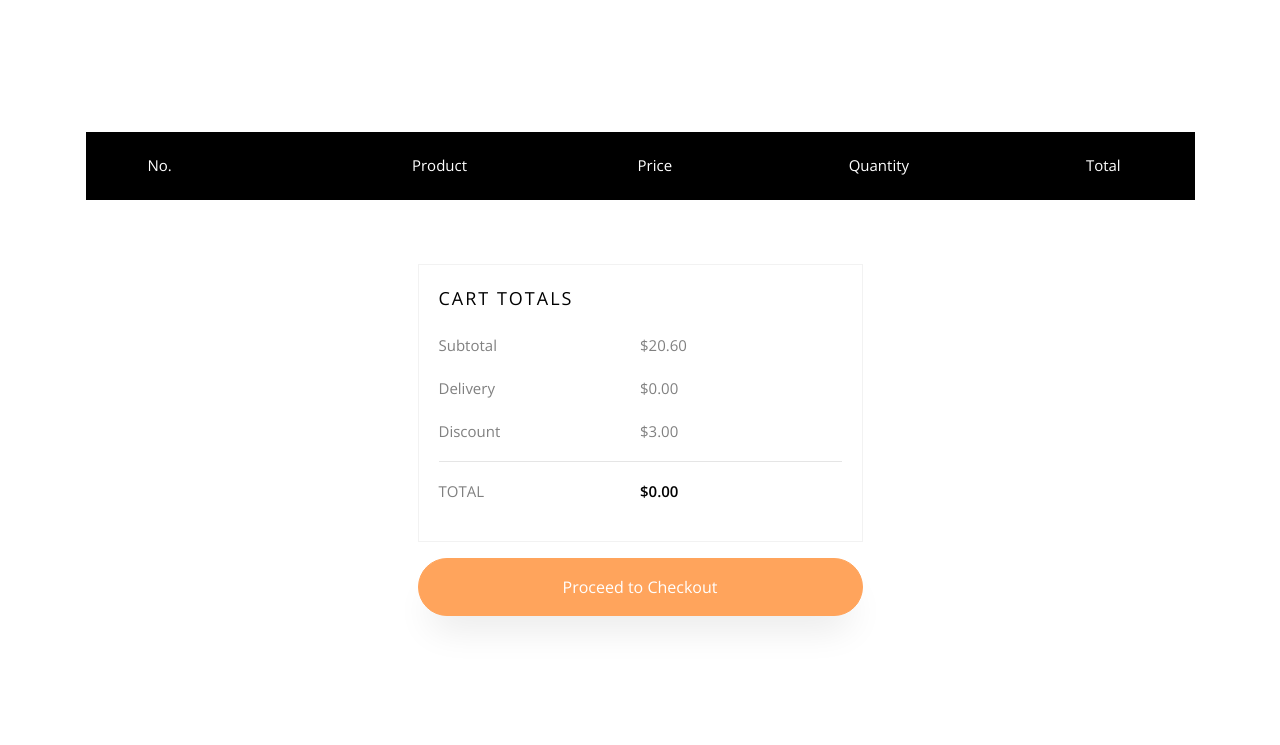
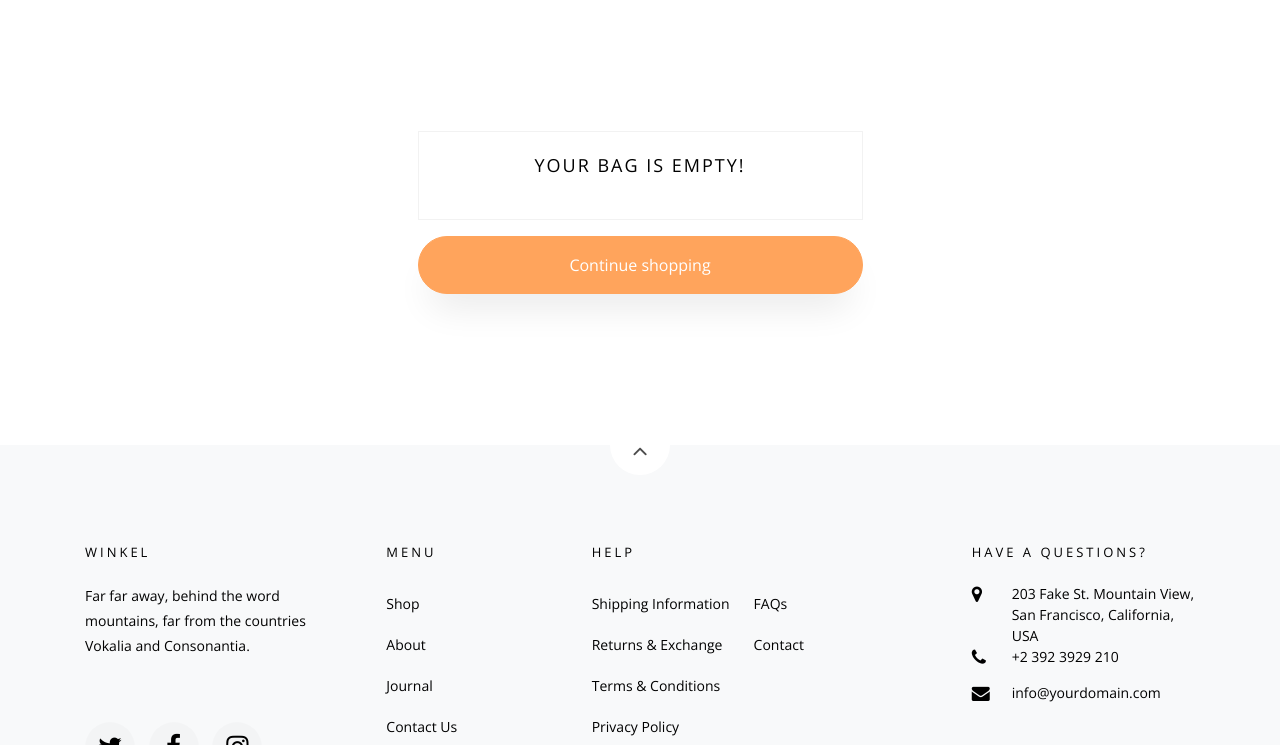
Before and after one commit to HuyNguyen260398/Sneaky, a Django app: page /cart/ in a window 1280 px wide. Shown: the part 466-1211 px from the top of the page. Run offline with Django 3.2, Linux system fonts and the light colour scheme; data comes from the database, SQL or seed files in the repository; both versions use the stored data as it was after the commit; lists and menus that the app fills with data are empty; some libraries are stand-ins or nearby versions; some web fonts are replaced.

Commit message:
Completed Cart App.

```diff
--- a/src/carts/templates/carts/cart.html
+++ b/src/carts/templates/carts/cart.html
@@ -8,6 +8,7 @@
 
   <section class="ftco-section ftco-cart">
   <div class="container">
+    {% if cart.get_cart_count > 0 %}
       <div class="row">
         <div class="col-md-12 ftco-animate">
           <div class="cart-list">
@@ -27,7 +28,7 @@
                 <tr class="text-center">
                   <td scope="row">{{ forloop.counter }}</td>
 
-                <td class="product-remove"><a href="{{ item.product.get_remove_item_url }}"><span class="ion-ios-close"></span></a></td>
+                  <td class="product-remove"><a href="{{ item.product.get_remove_from_cart_url }}"><span class="ion-ios-close"></span></a></td>
 
                   <td class="image-prod"><div class="img" style="background-image:url({{ item.product.get_main_img.image.url }}); width:120px; height:128px;"></div></td>
 
@@ -40,13 +41,13 @@
                   <td class="quantity">
                     <div class="input-group mb-3">
                       <span class="input-group-btn mr-2">
-                      	<a href="{{ item.product.get_remove_from_cart_url }}" class="quantity-left-minus btn"  data-type="minus" data-field="">
+                        	<a href="{{ item.product.get_decrease_cart_url }}" class="quantity-left-minus btn"  data-type="minus" data-field="">
                            <i class="ion-ios-remove"></i>
                         	</a>
                     		</span>
                      	<input type="text" id="quantity" name="quantity" class="form-control input-number" value="{{ item.quantity }}" min="1" max="100">
                      	<span class="input-group-btn ml-2">
-                      	<a href="{{ item.product.get_add_to_cart_url }}" class="quantity-right-plus btn" data-type="plus" data-field="">
+                        	<a href="{{ item.product.get_increase_cart_url }}" class="quantity-right-plus btn" data-type="plus" data-field="">
                              <i class="ion-ios-add"></i>
                          </a>
                      	</span>
@@ -59,9 +60,6 @@
 
               </tbody>
             </table>
-          <div class="cart-item-remove-form" style='display:none'>
-            {% include 'carts/snippets/remove.html' %}
-          </div>
           </div>
         </div>
       </div>
@@ -90,6 +88,17 @@
           <p class="text-center"><a href="checkout.html" class="btn btn-primary py-3 px-4">Proceed to Checkout</a></p>
         </div>
       </div>
+    {% else %}
+      <div class="row justify-content-center">
+        <div class="col col-lg-5 col-md-6 cart-wrap ftco-animate">
+          <div class="cart-total justify-content-center mb-3">
+              <h3 class="text-center">Your bag is empty!</h3>
+          </div>
+          <p class="text-center"><a href="{% url 'products:list' %}" class="btn btn-primary py-3 px-4">Continue shopping</a></p>
+        </div>
+      </div>
+      <!-- <p class="lead">Your bag is empty!</p> -->
+    {% endif %}
   </div>
   </section>
 
--- a/src/carts/templatetags/cart_template_tags.py
+++ b/src/carts/templatetags/cart_template_tags.py
@@ -9,9 +9,3 @@
 def cart_item_count(request):
     cart, new_cart = Cart.objects.new_or_get(request)
     return cart.get_cart_count()
-
-
-# @register.filter
-# def cart_total(request):
-#     cart, new_cart = Cart.objects.new_or_get(request)
-#     return cart.get_total
--- a/src/carts/urls.py
+++ b/src/carts/urls.py
@@ -5,7 +5,8 @@
     cart_update,
     add_to_cart,
     remove_from_cart,
-    remove_item_from_cart,
+    increase_cart,
+    decrease_cart,
     # checkout_home,
     # checkout_done_view,
 )
@@ -14,9 +15,10 @@
 
 urlpatterns = [
     path('', cart_home, name='home'),
-    path('add-to-cart/<slug:slug>/', add_to_cart, name='add-to-cart'),
+    path('add-to-cart/', add_to_cart, name='add-to-cart'),
     path('remove_from_cart/<slug:slug>/', remove_from_cart, name='remove_from_cart'),
-    path('remove_item_from_cart/<slug:slug>/', remove_item_from_cart, name='remove_item'),
+    path('increase_cart/<slug:slug>/', increase_cart, name='increase_cart'),
+    path('decrease_cart/<slug:slug>/', decrease_cart, name='decrease_cart'),
     # path('checkout/', checkout_home, name='checkout'),
     # path('checkout/succes', checkout_done_view, name='success'),
     path('update/', cart_update, name='update'),
--- a/src/carts/views.py
+++ b/src/carts/views.py
@@ -63,11 +63,48 @@
     return redirect('cart:home')
 
 
-def add_to_cart(request, slug):
+def add_to_cart(request):
+    product_id = request.POST.get('product_id')
+    color_id = request.POST.get('color_id')
+    size_id = request.POST.get('size_id')
+
+    # product = get_object_or_404(ProductVariant, slug=product_slug)
+    product = ProductVariant.objects.get(
+        product__id=product_id, color__id=color_id, size__id=size_id)
+    if product is not None:
+        cart, new_cart = Cart.objects.new_or_get(request)
+        item_qs = cart.items.filter(product__slug=product.slug)
+        if item_qs.exists():
+            cart_item = item_qs[0]
+            cart_item.quantity += 1
+            cart_item.save()
+        else:
+            cart_item = CartItem.objects.create(product=product)
+            cart.items.add(cart_item)
+
+        if request.is_ajax():
+            json_data = {
+                'cartItemCount': cart.get_cart_count(),
+            }
+            return JsonResponse(json_data, status=200)
+    return redirect('cart:home')
+
+
+def remove_from_cart(request, slug):
     product = get_object_or_404(ProductVariant, slug=slug)
     if product is not None:
         cart, new_cart = Cart.objects.new_or_get(request)
-        # cart_item, new_item = CartItem.objects.get_or_create(product=product)
+        item_qs = cart.items.filter(product__slug=product.slug)
+        if item_qs.exists():
+            cart_item = item_qs[0]
+            cart.items.remove(cart_item)
+    return redirect('cart:home')
+
+
+def increase_cart(request, slug):
+    product = get_object_or_404(ProductVariant, slug=slug)
+    if product is not None:
+        cart, new_cart = Cart.objects.new_or_get(request)
         item_qs = cart.items.filter(product__slug=product.slug)
         if item_qs.exists():
             cart_item = item_qs[0]
@@ -79,7 +116,7 @@
     return redirect('cart:home')
 
 
-def remove_from_cart(request, slug):
+def decrease_cart(request, slug):
     product = get_object_or_404(ProductVariant, slug=slug)
     if product is not None:
         cart, new_cart = Cart.objects.new_or_get(request)
@@ -91,17 +128,6 @@
                 cart_item.save()
             else:
                 cart.items.remove(cart_item)
-    return redirect('cart:home')
-
-
-def remove_item_from_cart(request, slug):
-    product = get_object_or_404(ProductVariant, slug=slug)
-    if product is not None:
-        cart, new_cart = Cart.objects.new_or_get(request)
-        item_qs = cart.items.filter(product__slug=product.slug)
-        if item_qs.exists():
-            cart_item = item_qs[0]
-            cart.items.remove(cart_item)
     return redirect('cart:home')
 
 
--- a/src/static/js/custom.js
+++ b/src/static/js/custom.js
@@ -88,134 +88,118 @@
   }
 
   // Cart + Add Products
-  var productForm = $('.form-product-ajax')
 
-  // function getOwnedProduct(productId, submitSpan){
-  //   var actionEndpoint = '/orders/endpoint/verify/ownership/'
-  //   var httpMethod = 'GET'
-  //   var data = {
-  //     product_id: productId
-  //   }
-  //
-  //   $.ajax({
-  //     url: actionEndpoint,
-  //     method: httpMethod,
-  //     data: data,
-  //     success: function(data){
-  //       console.log(data)
-  //       if (data.owner){
-  //         submitSpan.html("<a class='btn btn-warning' href='/library/'>In Library</a>")
-  //       }
-  //     },
-  //     error: function(error){
-  //       console.log(error)
-  //     }
-  //   })
-  // }
-  //
-  // $.each(productForm, function(index, object){
-  //   var $this = $(this)
-  //   var isUser = $this.attr('data-user')
-  //   var submitSpan = $this.find('.submit-span')
-  //   var productInput = $this.find("[name='product_id']")
-  //   var productId = productInput.attr('value')
-  //   var productIsDigital = productInput.attr('data-is-digital')
-  //
-  //   if (productIsDigital && isUser){
-  //     var isOwned = getOwnedProduct(productId, submitSpan)
-  //   }
-  // })
+  $('#add-cart-btn').click(function(event){
 
-  productForm.submit(function(event){
     event.preventDefault()
-    var thisForm = $(this)
-    var actionEndpoint = thisForm.attr('data-endpoint')
-    var httpMethod = thisForm.attr('method')
-    var formData = thisForm.serialize()
+    var actionEndpoint = $(this).attr('data-endpoint')
+    var productId = $(this).attr('data-product')
+    var colorId = $(this).attr('data-color')
+    var sizeId = $('input[name=product-size]:checked').val()
 
+    if(!sizeId){
+      $.confirm({
+          title: 'Oops!',
+          content: 'Please choose your size!',
+          type: 'orange',
+          typeAnimated: true,
+          buttons: {
+              tryAgain: {
+                  text: 'OK',
+                  btnClass: 'btn-orange',
+                  action: function(){
+                  }
+              },
+              close: function () {
+              }
+          }
+      });
+    }else{
+      // alert(productId + " " + colorId + " " + sizeId)
       $.ajax({
         url: actionEndpoint,
-      method: httpMethod,
-      data: formData,
+        method: "POST",
+        data: {
+          product_id: productId,
+          color_id: colorId,
+          size_id: sizeId,
+        },
         success: function(data){
-        var submitSpan = thisForm.find(".submit-span")
           var navbarCount = $(".navbar-cart-count")
-
-        if (data.added){
-          // submitSpan.html("<div class='btn-group'><a class='btn btn-danger' href='/cart/'>In cart </a><button type='submit' class='btn btn-danger'><i class='fas fa-trash'></i> Remove</button></div>")
-          navbarCount.html("<i class='fas fa-shopping-cart'></i> [" + data.cartItemCount + "]")
-        } else {
-          // submitSpan.html("<button type='submit' class='btn btn-success'><i class='fas fa-cart-plus'></i> Add to cart</button>")
-          if (data.cartItemCount > 0){
           navbarCount.html("<i class='fas fa-shopping-bag'></i> [" + data.cartItemCount + "]")
-          } else {
-            navbarCount.html("<i class='fas fa-shopping-bag'></i> [0] ")
+          // alert('success')
+          $.confirm({
+              title: 'Success!',
+              content: 'Item added to your bag!',
+              type: 'green',
+              typeAnimated: true,
+              buttons: {
+                  tryAgain: {
+                      text: 'OK',
+                      btnClass: 'btn-green',
+                      action: function(){
+                      }
+                  },
+                  close: function () {
                   }
               }
-
-        var currentPath = window.location.href
-        if (currentPath.indexOf('cart') != -1){
-          refreshCart()
-        }
+          });
         },
         error: function(error){
-        $.alert({
-          title: "Oops!!!!!!!!!!!!!!!!",
-          content: error,
-          theme: "modern",
-        })
-      }
-    })
-  })
-
-  function refreshCart(){
-    var cartTable = $('.cart-table')
-    var cartBody = cartTable.find('.cart-body')
-    var productRows = cartBody.find('.cart-product')
-    var currentUrl = window.location.href
-
-    var refreshCartUrl = '/api/cart/'
-    var refreshCartMethod = 'GET'
-
-    $.ajax({
-      url: refreshCartUrl,
-      method: refreshCartMethod,
-      data: {},
-      success: function(data){
-        console.log(data)
-        var hiddenCartItemRemoveForm = $('.cart-item-remove-form')
-        if (data.products.length > 0){
-          productRows.html(" ")
-          i = data.products.length
-          $.each(data.products, function(index, value){
-            var newCartItemRemove = hiddenCartItemRemoveForm.clone()
-            newCartItemRemove.css('display', 'block')
-            newCartItemRemove.find('.cart-item-product-id').val(value.id)
-
-            itemIndex = "<tr><th scope='row'>" + i + "</th>"
-            itemRemove = "<td class='product-remove'>" + newCartItemRemove.html() + "</td>"
-            itemImage = "<td class='image-prod'><div class='img' style='background-image:url(" +  value.image + ");'></div></td>"
-            itemName = "<td class='product-name'><h3>" + value.name + "</h3></td>"
-            itemPrice = "<td class='price'>$" + value.price + "</td>"
-            itemQuantity = "<td class='quantity'><div class='input-group mb-3'><input type='text' name='quantity' class='quantity form-control input-number' value='1' min='1' max='100'></div></td>"
-            itemTotal = "<td class='total'>$4.90</td></tr>"
-
-            cartBody.prepend(itemIndex, itemRemove, itemImage, itemName, itemPrice, itemQuantity, itemTotal)
-            i--
-          })
-          cartBody.find('.cart-subtotal').text(data.subtotal)
-          cartBody.find('.cart-total').text(data.total)
-        } else {
-          window.location.href = currentUrl
-        }
-      },
-      error: function(errorData){
-        $.alert({
-          title: "Oops!!!!",
-          content: errorData,
-          theme: "modern",
-        })
+          alert(error)
         }
       })
     }
   })
+
+//   function refreshCart(){
+//     var cartTable = $('.cart-table')
+//     var cartBody = cartTable.find('.cart-body')
+//     var productRows = cartBody.find('.cart-product')
+//     var currentUrl = window.location.href
+//
+//     var refreshCartUrl = '/api/cart/'
+//     var refreshCartMethod = 'GET'
+//
+//     $.ajax({
+//       url: refreshCartUrl,
+//       method: refreshCartMethod,
+//       data: {},
+//       success: function(data){
+//         console.log(data)
+//         var hiddenCartItemRemoveForm = $('.cart-item-remove-form')
+//         if (data.products.length > 0){
+//           productRows.html(" ")
+//           i = data.products.length
+//           $.each(data.products, function(index, value){
+//             var newCartItemRemove = hiddenCartItemRemoveForm.clone()
+//             newCartItemRemove.css('display', 'block')
+//             newCartItemRemove.find('.cart-item-product-id').val(value.id)
+//
+//             itemIndex = "<tr><th scope='row'>" + i + "</th>"
+//             itemRemove = "<td class='product-remove'>" + newCartItemRemove.html() + "</td>"
+//             itemImage = "<td class='image-prod'><div class='img' style='background-image:url(" +  value.image + ");'></div></td>"
+//             itemName = "<td class='product-name'><h3>" + value.name + "</h3></td>"
+//             itemPrice = "<td class='price'>$" + value.price + "</td>"
+//             itemQuantity = "<td class='quantity'><div class='input-group mb-3'><input type='text' name='quantity' class='quantity form-control input-number' value='1' min='1' max='100'></div></td>"
+//             itemTotal = "<td class='total'>$4.90</td></tr>"
+//
+//             cartBody.prepend(itemIndex, itemRemove, itemImage, itemName, itemPrice, itemQuantity, itemTotal)
+//             i--
+//           })
+//           cartBody.find('.cart-subtotal').text(data.subtotal)
+//           cartBody.find('.cart-total').text(data.total)
+//         } else {
+//           window.location.href = currentUrl
+//         }
+//       },
+//       error: function(errorData){
+//         $.alert({
+//           title: "Oops!!!!",
+//           content: errorData,
+//           theme: "modern",
+//         })
+//       }
+//     })
+//   }
+})
--- a/src/templates/base/css.html
+++ b/src/templates/base/css.html
@@ -1,30 +1,27 @@
 {% load static %}
 {% load compress %}
 
-<!-- Main CSS -->
+<!-- Template CSS -->
 <link href="https://fonts.googleapis.com/css?family=Open+Sans:300,400,600,700,800" rel="stylesheet">
-
 <link rel="stylesheet" href="{% static 'css/open-iconic-bootstrap.min.css' %}">
 <link rel="stylesheet" href="{% static 'css/animate.css' %}">
-
 <link rel="stylesheet" href="{% static 'css/owl.carousel.min.css' %}">
 <link rel="stylesheet" href="{% static 'css/owl.theme.default.min.css' %}">
 <link rel="stylesheet" href="{% static 'css/magnific-popup.css' %}">
-
 <link rel="stylesheet" href="{% static 'css/aos.css' %}">
-
 <link rel="stylesheet" href="{% static 'css/ionicons.min.css' %}">
-
 <link rel="stylesheet" href="{% static 'css/bootstrap-datepicker.css' %}">
 <link rel="stylesheet" href="{% static 'css/jquery.timepicker.css' %}">
-
 <link rel="stylesheet" href="{% static 'css/flaticon.css' %}">
 <link rel="stylesheet" href="{% static 'css/icomoon.css' %}">
 <link rel="stylesheet" href="{% static 'css/style.css' %}">
 
-
 <!-- Font Awesome -->
 <script src="https://kit.fontawesome.com/6c3b6f5228.js"></script>
+
+<!-- Jquery Confirm -->
+<link href="https://cdnjs.cloudflare.com/ajax/libs/jquery-confirm/3.3.4/jquery-confirm.min.css" rel="stylesheet">
+
 
 <!-- Custom CSS -->
 <style>
--- a/src/templates/base/js.html
+++ b/src/templates/base/js.html
@@ -1,7 +1,7 @@
 {% load static %}
 {% load compress %}
 
-
+<!-- Template JS -->
 <script src="{% static 'js/jquery.min.js' %}"></script>
 <script src="{% static 'js/jquery-migrate-3.0.1.min.js' %}"></script>
 <script src="{% static 'js/popper.min.js' %}"></script>
@@ -20,7 +20,7 @@
 <script src="{% static 'js/main.js' %}"></script>
 
 <!-- Jquery Confirm -->
-<script src="https://cdnjs.cloudflare.com/ajax/libs/jquery-confirm/3.3.2/jquery-confirm.min.js"></script>
+<script src="https://cdnjs.cloudflare.com/ajax/libs/jquery-confirm/3.3.4/jquery-confirm.min.js"></script>
 
 <!-- JS Render -->
 <script src='https://cdnjs.cloudflare.com/ajax/libs/jsrender/1.0.4/jsrender.min.js'></script>
```
Also changed, not shown: src/products/models.py (+6 -3 lines), src/products/templates/products/detail.html (+3 -4 lines), src/db.sqlite3, 1 other file. Lines whose indentation alone changed are shown as unchanged.
